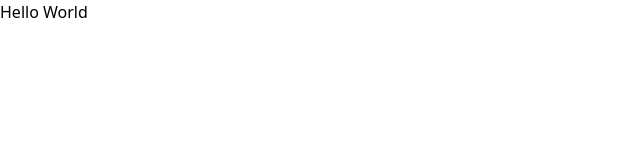
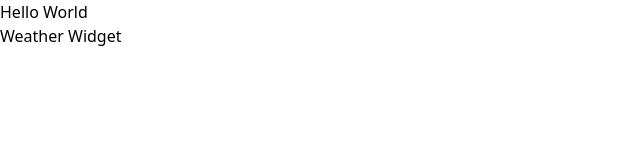
Before and after one commit to umarprogrammer19/NextJs-Weather-Widget, a Next.js app: page / in a window 1280 px wide. Shown: the top 160 px of the page, without its empty margins (0-640 px from the left). Built offline with nearby package versions, Linux system fonts and the light colour scheme.

Commit message:
Added Packeges

```diff
--- a/src/app/page.tsx
+++ b/src/app/page.tsx
@@ -1,5 +1,11 @@
+import React from "react";
+import WeatherWidget from "@/components/weather-widget";
+
 export default function Home() {
   return (
-    <h1>Hello World</h1>
+    <>
+      <h1>Hello World</h1>
+      <WeatherWidget />
+    </>
   );
 }
--- /dev/null
+++ b/src/components/weather-widget.tsx
@@ -0,0 +1,17 @@
+"use client";
+import {
+    Card,
+    CardHeader,
+    CardTitle,
+    CardDescription,
+    CardContent,
+} from "@/components/ui/card";
+import { Input } from "@/components/ui/input";
+import { Button } from "@/components/ui/button";
+import { CloudIcon, MapPinIcon, ThermometerIcon } from "lucide-react";
+
+export default function WeatherWidget() {
+    return (
+        <h1>Weather Widget</h1>
+    )
+}
```
